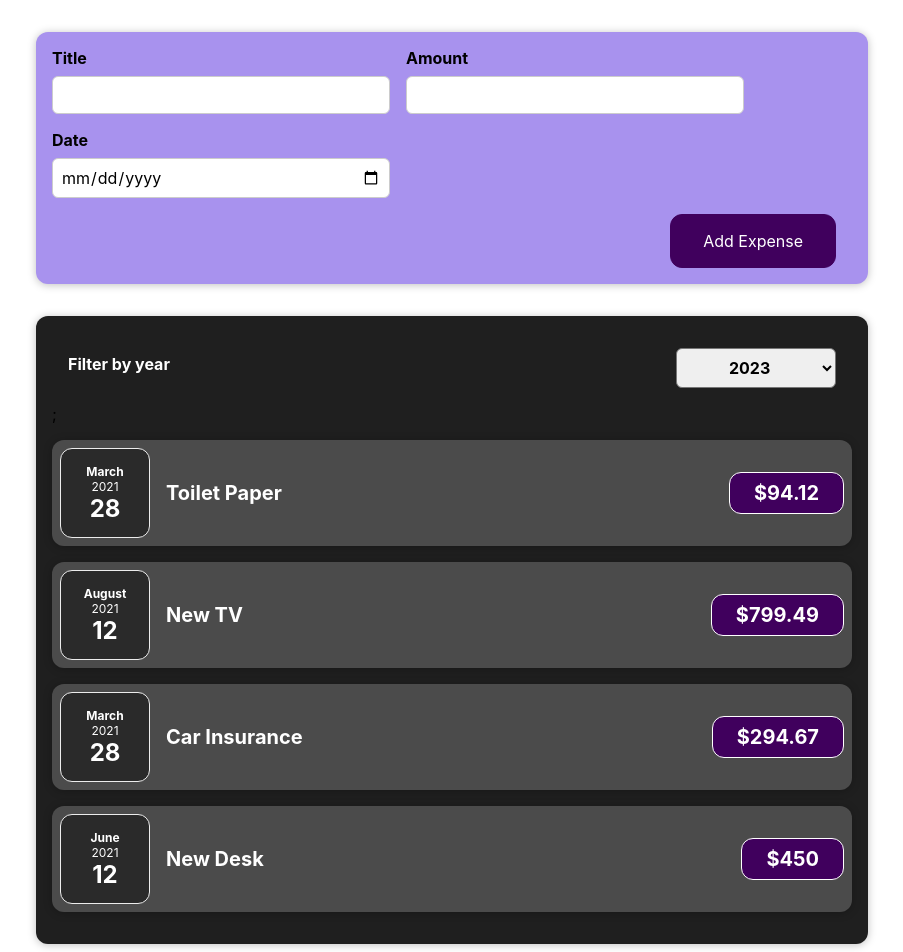
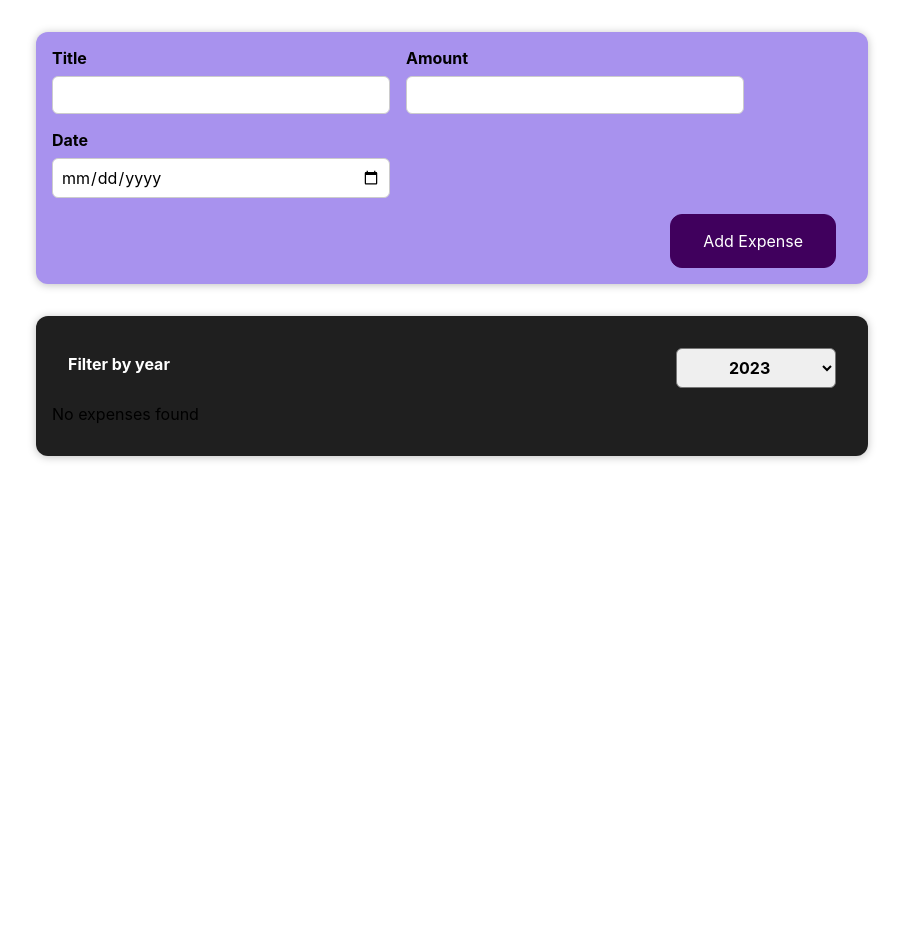
Before and after one commit to hertermat/expense-guide, a React (Create React App) app: page / in a window 1280 px wide. Shown: the top 952 px of the page, without its empty margins (188-1091 px from the left). After the commit the page ends 800 px from the top, so only its background shows below. Built offline with nearby package versions, Linux system fonts and the light colour scheme.

Commit message:
Making filter year list interactive. Cleaning code, making it more readable

```diff
--- a/src/App.js
+++ b/src/App.js
@@ -1,20 +1,27 @@
 import logo from './logo.svg';
 import './App.css';
 import Expenses from './components/Expenses/Expenses';
-import React from 'react';
+import React, {useState} from 'react';
 import NewExpense from './components/NewExpense/NewExpense';
 
+const DUMMY_EXPENSES = [
+  {id:'e1',title:'Toilet Paper', amount: 94.12, date: new Date(2021, 2,28)},
+  {id: 'e2', title: 'New TV', amount: 799.49, date: new Date(2021, 7, 12) },
+  {id: 'e3', title: 'Car Insurance', amount: 294.67, date: new Date(2021,2,28)},
+  {id: 'e4', title: 'New Desk', amount: 450, date: new Date(2021, 5,12)}
+];
+
 function App() {
-  const expenses = [
-    {id:'e1',title:'Toilet Paper', amount: 94.12, date: new Date(2021, 2,28)},
-    {id: 'e2', title: 'New TV', amount: 799.49, date: new Date(2021, 7, 12) },
-    {id: 'e3', title: 'Car Insurance', amount: 294.67, date: new Date(2021,2,28)},
-    {id: 'e4', title: 'New Desk', amount: 450, date: new Date(2021, 5,12)}
-  ];
+
+  const [expenses, setExpenses] = useState(DUMMY_EXPENSES);
+
+
+
 
   const addExpenseHandler = (expense) => {
-    console.log('in app.js');
-    console.log(expense);
+    setExpenses(prevExpenses => {
+      return [expense, ...prevExpenses];
+    });
   }
   return (
     <div>
--- a/src/components/Expenses/Expenses.js
+++ b/src/components/Expenses/Expenses.js
@@ -15,31 +15,32 @@ function Expenses(props){
         setFilteredYear(selectedYear);
     }
 
+    const filteredExpenses = props.items.filter(expense => {
+        return expense.date.getFullYear().toString() === filteredYear;
+    });
+
+    let expensesContent = <p>No expenses found</p>
+//cleaning the return statement by creating a if statement to filter the year selected, calling it back the variable later.
+    if (filteredExpenses. length > 0) {
+        expensesContent = filteredExpenses.map((expense) => (
+            <ExpenseItem
+            key={expense.id}
+            title={expense.title}
+            amount={expense.amount}
+            date={expense.date} />))
+    }
+
     return (
         <div>
             <Card className='expenses'>
 
-                <ExpensesFilter selected={filteredYear} onChangeFilter = {filterChangeHandler} />;
-                <ExpenseItem
-                    title = {props.items[0].title}
-                    amount = {props.items[0].amount}
-                    date = {props.items[0].date}
+                <ExpensesFilter
+                selected={filteredYear}
+                onChangeFilter = {filterChangeHandler}
                 />
-                <ExpenseItem
-                    title = {props.items[1].title}
-                    amount = {props.items[1].amount}
-                    date = {props.items[1].date}
-                />
-                <ExpenseItem
-                    title = {props.items[2].title}
-                    amount = {props.items[2].amount}
-                    date = {props.items[2].date}
-                ></ExpenseItem>
-                <ExpenseItem
-                    title = {props.items[3].title}
-                    amount = {props.items[3].amount}
-                    date = {props.items[3].date}
-                />
+
+                {expensesContent}
+
             </Card>
         </div>
     );
```
